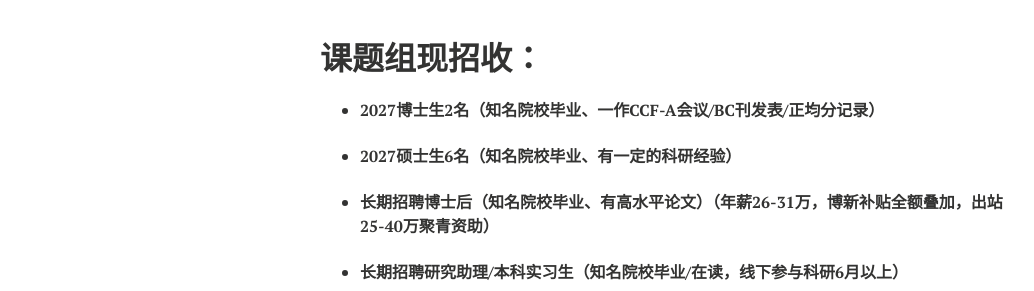
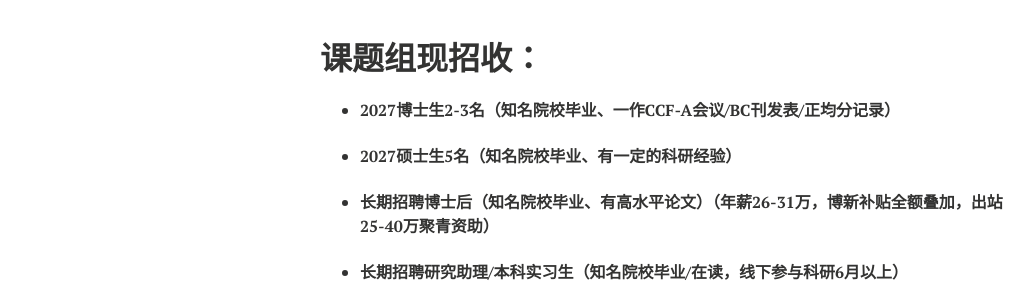
Before and after one commit to juyakun/juyakun.github.io, a Jekyll site: the page built from recruitment.md, in a window 1280 px wide. Shown: the part 660-951 px from the top of the page, without its empty margins (112-1146 px from the left). Built offline with Jekyll 4.4.1, drawn with Linux system fonts in a browser that asks for light colours; nearby versions of some CDN libraries.

Commit message:
Update recruitment.md

```diff
--- a/recruitment.md
+++ b/recruitment.md
@@ -32,10 +32,10 @@ comments: false
 
 # 课题组现招收：
 
--  **2027博士生2名（知名院校毕业、一作CCF-A会议/BC刊发表/正均分记录）**
+-  **2027博士生2-3名（知名院校毕业、一作CCF-A会议/BC刊发表/正均分记录）**
 <br>
 <br>
--	 **2027硕士生6名（知名院校毕业、有一定的科研经验）**
+-	 **2027硕士生5名（知名院校毕业、有一定的科研经验）**
 <br>
 <br>
 -	 **长期招聘博士后（知名院校毕业、有高水平论文）（年薪26-31万，博新补贴全额叠加，出站25-40万聚青资助）**
```
